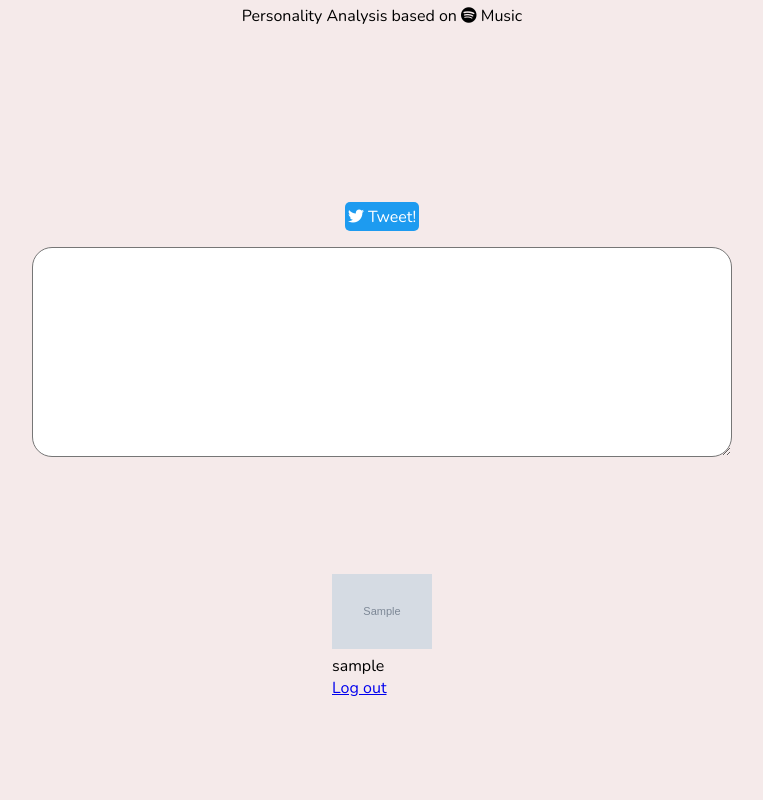
After one commit to BubuDavid/Personality-Analysis-Spotify, a Flask app: template templates/tweet_view.html in a window 1280 px wide. The commit adds this page. Shown: the whole page, without its empty margins (258-1021 px from the left). Run offline with Flask 2, Linux system fonts and the light colour scheme; the template is opened without the code that fills it: most values are stand-ins (such as "Sample title", 1, 10 or a date in 2020); grey boxes marked "Sample" are stand-in pictures.

Commit message:
Add tweet page and styles, js not finished tho

```diff
--- a/app.py
+++ b/app.py
@@ -22,6 +22,9 @@
 # Define the spotify scopes that we want access to.
 scopes = ['user-top-read', 'user-read-recently-played']
 
+# Get the url for authorization
+spotify_auth_url = spotify.get_auth_url(scopes)
+
 
 # Init our app flask object
 app = Flask(__name__)
@@ -38,8 +41,6 @@
     # Set up default user_info
     if 'user_info' not in session:
         session['user_info'] = ''
-    # Get the url for authorization
-    spotify_auth_url = spotify.get_auth_url(scopes)
     # Create the context to pass it to the page
     context = {
         'page_title'      : 'Welcome!',
@@ -85,9 +86,7 @@
     """
     # Check if the user is login and get into the right url
     if 'user_info' not in session or not type:
-        redirect('/')
-    # Display the correct information
-    print(term)
+        return redirect('/')
     if type == 'top' and term in ['short_term', 'long_term', 'medium_term']:
         songs = spotify.get_top_tracks_or_artists(
             key_names   = ['name', 'artists', 'id', 'uri','album'],
--- a/static/css/styles.css
+++ b/static/css/styles.css
@@ -337,6 +337,87 @@
   }
 }
 
+@media screen and (min-width: 750px) {
+  .random-songs__container {
+    display: -webkit-box;
+    display: -ms-flexbox;
+    display: flex;
+    -webkit-box-align: center;
+        -ms-flex-align: center;
+            align-items: center;
+    -ms-flex-pack: distribute;
+        justify-content: space-around;
+    -ms-flex-wrap: wrap;
+        flex-wrap: wrap;
+  }
+  .random-song__item {
+    -webkit-box-flex: 1;
+        -ms-flex: 1;
+            flex: 1;
+    position: relative;
+    display: -webkit-box;
+    display: -ms-flexbox;
+    display: flex;
+    -webkit-box-orient: vertical;
+    -webkit-box-direction: normal;
+        -ms-flex-direction: column;
+            flex-direction: column;
+    -ms-flex-pack: distribute;
+        justify-content: space-around;
+    -webkit-box-align: center;
+        -ms-flex-align: center;
+            align-items: center;
+    background: #00A19D;
+    margin-right: 1rem;
+    height: 250px;
+    min-width: 200px;
+    max-width: 250px;
+    padding: 1rem;
+    border-radius: 20px;
+    text-align: center;
+  }
+  .random-song__item h1 {
+    font-size: 1rem;
+  }
+  .random-song__item img {
+    border-radius: 10px;
+  }
+  .random-song__item p {
+    font-size: 0.8rem;
+  }
+  .random-song__item button {
+    position: absolute;
+    top: 0.5rem;
+    right: 0.5rem;
+  }
+  .tweet__container {
+    display: -webkit-box;
+    display: -ms-flexbox;
+    display: flex;
+    -webkit-box-orient: vertical;
+    -webkit-box-direction: normal;
+        -ms-flex-direction: column;
+            flex-direction: column;
+    -webkit-box-align: center;
+        -ms-flex-align: center;
+            align-items: center;
+  }
+  .tweet__container #tweet-review {
+    outline: none;
+    padding: 1rem;
+    font-size: 1rem;
+    border-radius: 20px;
+    margin: 1rem 0;
+  }
+  .tweet__container.forbidden #tweet__word-counter {
+    color: red;
+  }
+  .tweet__container.forbidden .btn {
+    opacity: 0.5;
+    pointer-events: none;
+  }
+}
+
 * {
   padding: 0;
   margin: 0;
@@ -378,4 +459,42 @@
   color: #E8EAE6;
   background: #979797;
 }
+
+.btn {
+  padding: 0.2rem;
+  -webkit-transition: -webkit-transform 450ms ease;
+  transition: -webkit-transform 450ms ease;
+  transition: transform 450ms ease;
+  transition: transform 450ms ease, -webkit-transform 450ms ease;
+  border: none;
+  text-decoration: none;
+  color: black;
+  cursor: pointer;
+}
+
+.btn:hover {
+  -webkit-transform: scale(1.2);
+          transform: scale(1.2);
+}
+
+.btn--twitter {
+  color: white;
+  background-color: #1D9BF0;
+}
+
+.btn--red {
+  background-color: #00A19D;
+}
+
+.btn--small {
+  font-size: 0.7rem;
+  width: 1.8rem;
+  height: 1.8rem;
+  border-radius: 50%;
+}
+
+.btn--medium {
+  font-size: 1rem;
+  border-radius: 5px;
+}
 /*# sourceMappingURL=styles.css.map */
--- a/static/css/styles.sass
+++ b/static/css/styles.sass
@@ -1,6 +1,7 @@
 @import url("https://fonts.googleapis.com/css2?family=Nunito:wght@200;300;400;600;700;800;900&display=swap");
 @import index_styles
 @import song_page_styles
+@import tweet_page_styles
 //  Set the default settings
 *
   padding: 0
@@ -32,11 +33,27 @@
     color: $gray_lightest
     background: $gray_lighter
 // Buttons
-
+.btn
+  padding: 0.2rem
+  transition: transform 450ms ease
+  border: none
+  text-decoration: none
+  color: black
+  cursor: pointer
+  &:hover
+    transform: scale(1.2)
+  &--twitter
+    color: white
+    background-color: $blue_twitter
+  &--red
+    background-color: #00A19D
+  &--small
+    font-size: 0.7rem
+    width: 1.8rem
+    height: 1.8rem
+    border-radius: 50%
+  &--medium
+    font-size: 1rem
+    border-radius: 5px
 
 // profile info syles
-
-
-
-// Large view
-// @media screen and ( min-width: 750px )
--- /dev/null
+++ b/static/css/tweet_page_styles.sass
@@ -0,0 +1,49 @@
+// Large view
+@media screen and ( min-width: 750px )
+  .random-songs__container
+    display: flex
+    align-items: center
+    justify-content: space-around
+    flex-wrap: wrap
+  .random-song__item
+    flex: 1
+    position: relative
+    display: flex
+    flex-direction: column
+    justify-content: space-around
+    align-items: center
+    background: #00A19D
+    margin-right: 1rem
+    height: 250px
+    min-width: 200px
+    max-width: 250px
+    padding: 1rem
+    border-radius: 20px
+    text-align: center
+    & h1
+      font-size: 1rem
+    & img
+      border-radius: 10px
+    & p
+      font-size: 0.8rem
+    & button
+      position: absolute
+      top: 0.5rem
+      right: 0.5rem
+
+  .tweet__container
+    display: flex
+    flex-direction: column
+    align-items: center
+    & #tweet-review
+      outline: none
+      padding: 1rem
+      font-size: 1rem
+      border-radius: 20px
+      margin: 1rem 0
+    &.forbidden
+      & #tweet__word-counter
+        color: red
+      & .btn
+        opacity: 0.5
+        pointer-events: none
--- a/static/scripts/index.js
+++ b/static/scripts/index.js
@@ -17,31 +17,3 @@
   };
 }
 checkifScrolling();
-
-// This function checks the status of the songs.json
-// Returns the json content on string format
-// And on the callback function below, you code what you want
-// to do with that.
-function readTextFile(file, callback) {
-  let rawFile = new XMLHttpRequest();
-  rawFile.overrideMimeType("application/json");
-  rawFile.open("GET", file, true);
-  rawFile.onreadystatechange = function () {
-    if (rawFile.readyState === 4 && rawFile.status == "200") {
-      callback(rawFile.responseText);
-    }
-  };
-  rawFile.send(null);
-}
-
-// The json read and treatment.
-if (pageUrl.includes("/test")) {
-  readTextFile("./static/scripts/songs.json", function (text) {
-    let songs = JSON.parse(text);
-    console.log(songs);
-
-    const songsContainer = document.querySelector(".random-songs__container");
-  });
-} else {
-  console.log("hola");
-}
--- /dev/null
+++ b/static/scripts/tweet_page_script.js
@@ -0,0 +1,92 @@
+// This function checks the status of the songs.json
+// Returns the json content on string format
+// And on the callback function below, you code what you want
+// to do with that.
+function readTextFile(file, callback) {
+  let rawFile = new XMLHttpRequest();
+  rawFile.overrideMimeType("application/json");
+  rawFile.open("GET", file, true);
+  rawFile.onreadystatechange = function () {
+    if (rawFile.readyState === 4 && rawFile.status == "200") {
+      callback(rawFile.responseText);
+    }
+  };
+  rawFile.send(null);
+}
+
+//  This function creates card components from a random song list
+// and returns a list of that songs into a string.
+function createComponents(nSongs, randomSongs) {
+  let tweet_songs = "";
+  const songsContainer = document.querySelector(".random-songs__container");
+  for (song of randomSongs) {
+    songsContainer.innerHTML += `<div class='random-song__item'>
+        <button class='btn btn--red btn--small'><i class="btn-shuffle fas fa-random"></i></button>
+          <img src='${song[0]["image"]}' alt='Album image' />
+          <h1>${song[0]["name"]}</h1>
+          <p>|${song[0]["artists"].join(" | ")}|</p>
+        </div>`;
+    // Save songs name
+    tweet_songs += `* ${song[0]["name"]}\n`;
+  }
+  return tweet_songs;
+}
+// Returns a list of randomly chosen songs
+function chooseRandomSongs(nSongs, songs) {
+  let randomSongs = [];
+  for (let i = 0; i < nSongs; i++) {
+    randomSongs.push(songs.splice((Math.random() * songs.length) | 0, 1));
+  }
+  return randomSongs;
+}
+
+function checkAndUpdateCounter(tweet) {
+  const tweetContainer = document.querySelector(".tweet__container");
+  const letterCounter = document.querySelector("#tweet__word-counter");
+
+  letterCounter.innerHTML = `${tweet.length}/280`;
+  if (tweet.length > 280) {
+    tweetContainer.classList.add("forbidden");
+  } else {
+    tweetContainer.classList.remove("forbidden");
+  }
+}
+
+// Define songs list
+let songsData;
+
+// The json read, treatment and display
+if (pageUrl.includes("/tweet-view")) {
+  readTextFile("./static/scripts/songs.json", function (text) {
+    songsData = JSON.parse(text);
+    // Define all the variables and const to be defined
+    let nSongs = 5;
+    const tweetArea = document.querySelector("#tweet-review");
+    // Create a smaller list with random songs
+    let randomSongs = chooseRandomSongs(nSongs, songsData);
+    // Create components with this random songs
+    let tweet_songs = createComponents(nSongs, randomSongs);
+    // Creates the tweets body
+    let startOfTweet =
+      "Soy un BubuBot hecho con #Python 🐍 y #SpotifyAPI 🎶. Algunas recomendaciones:\n";
+    let endOfTweet =
+      "Primera persona en decir todos los artistas bien, Bubu le da un beso/sticker 🤓.";
+    // Display the tweet in the textarea
+    tweetArea.value = startOfTweet + tweet_songs + endOfTweet;
+    // Count the words inside the textarea
+    checkAndUpdateCounter(tweetArea.value);
+    // Update the counter with an event listener over the textarea
+    tweetArea.addEventListener("input", () => {
+      // Update the word count variable
+      startOfTweet = tweetArea.value;
+      checkAndUpdateCounter(startOfTweet);
+    });
+  });
+}
+
+// Switch songs method
+const closeBtn = document
+  .querySelectorAll(".btn-shuffle")
+  .forEach((shuffleBtn) => {
+    shuffleBtn.addEventListener("click", () => {});
+  });
--- a/templates/base.html
+++ b/templates/base.html
@@ -1,15 +1,15 @@
 <!DOCTYPE html>
 <html lang="en">
     <head>
-        <meta charset="UTF-8">
-        <meta http-equiv="X-UA-Compatible" content="IE=edge">
-        <meta name="viewport" content="width=device-width, initial-scale=1.0">
+        <meta charset="UTF-8"/>
+        <meta http-equiv="X-UA-Compatible" content="IE=edge"/>
+        <meta name="viewport" content="width=device-width, initial-scale=1.0"/>
         <title>{{ context.page_title }}</title>
         <!-- Font Awesome -->
         <link
-        href="{{ url_for('static', filename='fontawesome/css/all.css') }}" rel="stylesheet">
+        href="{{ url_for('static', filename='fontawesome/css/all.css') }}" rel="stylesheet"/>
         <!-- Custom Styles -->
-        <link rel="stylesheet" href="{{ url_for('static', filename='css/styles.css') }}">
+        <link rel="stylesheet" href="{{ url_for('static', filename='css/styles.css') }}"></head>
     </head>
     <body>
         <header class="header">Personality Analysis based on
@@ -20,7 +20,7 @@
 
         {% if context.user_info %}
             <section class="profile_info">
-                <img id="profile_image" src="{{ context.user_info.user_image }}" alt="Profile Image">
+                <img id="profile_image" src="{{ context.user_info.user_image }}" alt="Profile Image"/>
                 <div class="profile_text">
                     <p class="username">{{ context.user_info.username }}</p>
                     <a class='logout' href="/logout">Log out</a>
@@ -30,6 +30,6 @@
 
 
         <script src="{{ url_for('static', filename='scripts/index.js') }}"></script>
-        <script type="text/javascript" src="{{ url_for('static', filename='scripts/songs.json') }}"></script>
+        <script src="{{ url_for('static', filename='scripts/tweet_page_script.js') }}"></script>
     </body>
 </html>
--- /dev/null
+++ b/templates/tweet_view.html
@@ -0,0 +1,24 @@
+{% extends 'base.html' %}
+
+{% block content %}
+
+    <section class="random-songs__container"></section>
+
+    <div class="tweet__container">
+        <p id="tweet__word-counter"></p>
+        <a href="/test" class="btn btn--twitter btn--medium">
+            <i class="fab fa-twitter"></i>
+            Tweet!</a>
+        <textarea name="tweet" id="tweet-review" cols="70" rows="8"></textarea>
+    </div>
+
+
+    <style>
+        body {
+            flex-direction: column;
+            justify-content: space-evenly;
+            height: 100vh;
+        }
+    </style>
+
+{% endblock %}
```
Also changed, not shown: models/spotify_api.py (+9 -4 lines), static/css/tweet_page_styles.css (added, +81 -0 lines), static/scripts/songs.json (+103 -53 lines), templates/test.html (deleted, +0 -7 lines).
